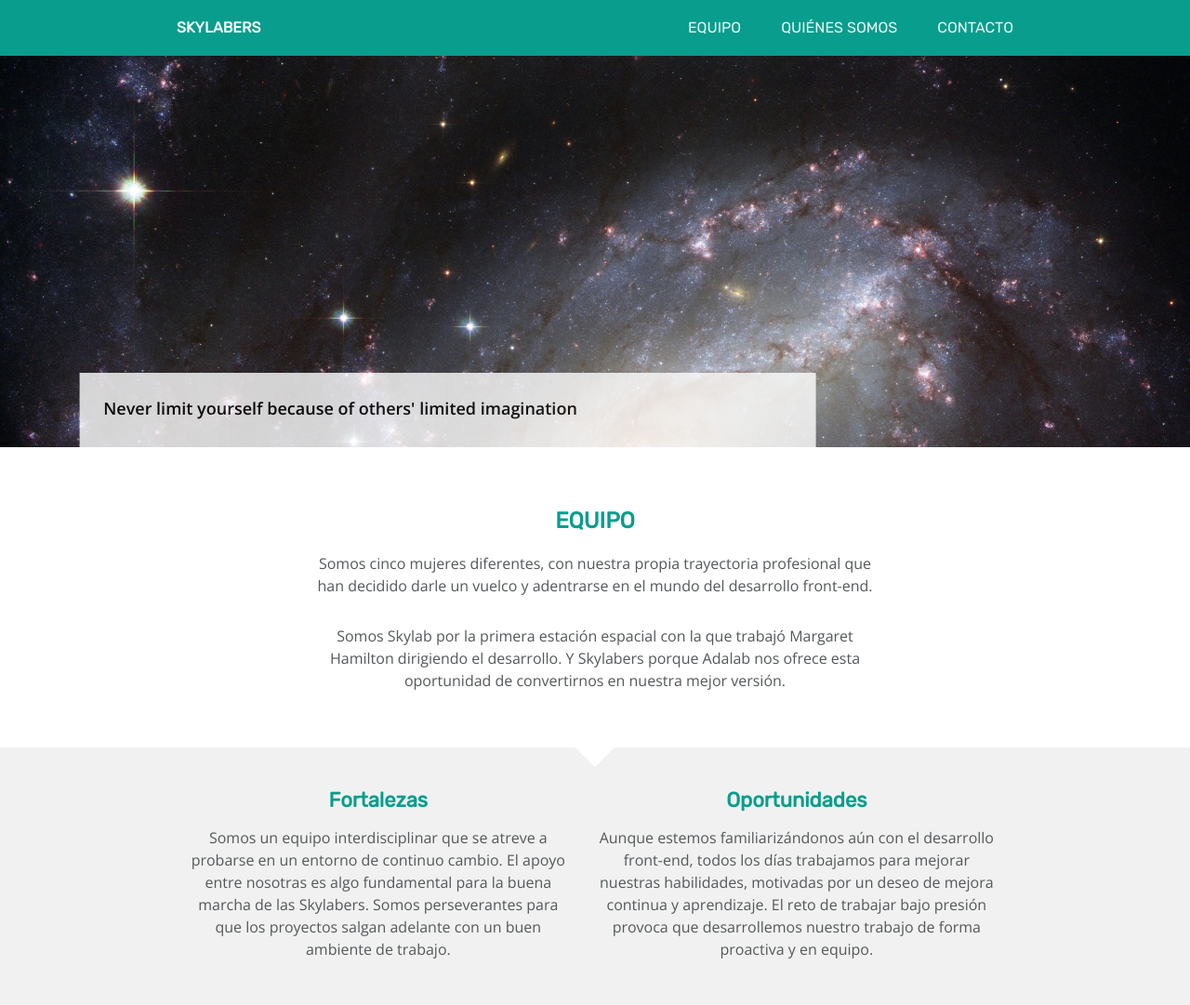
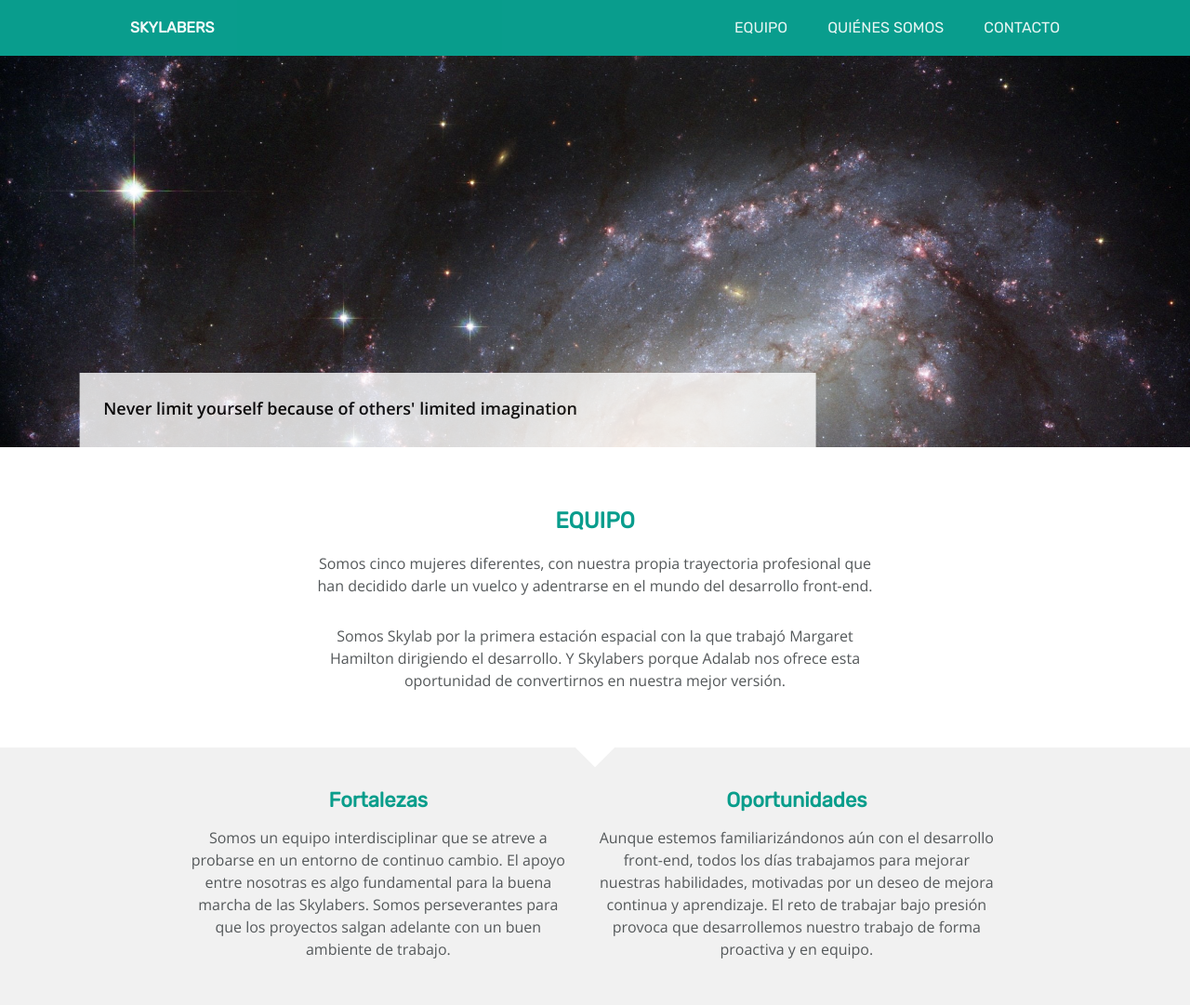
Before and after one commit to ana-sanchez/web-responive-contact-us-skylabers, a plain HTML site: page index.html in a window 1280 px wide. Shown: the top 1081 px of the page at 93% size. Drawn offline with nearby package versions, Linux system fonts and the light colour scheme.

Commit message:
removed wrapper from header

```diff
--- a/index.html
+++ b/index.html
@@ -12,7 +12,6 @@
     <body>
         <div class="wrapper">
             <header class="header-container">
-                <div class="section-wrapper">
                 <div class="group-name">
                     <h1>Skylabers</h1>
                 </div>
@@ -23,7 +22,6 @@
                         <li><a href="#">Contacto</a></li>
                     </ul>
                 </nav>
-                </div>
             </header>
 
             <main>
```
Lines whose indentation alone changed are shown as unchanged.
